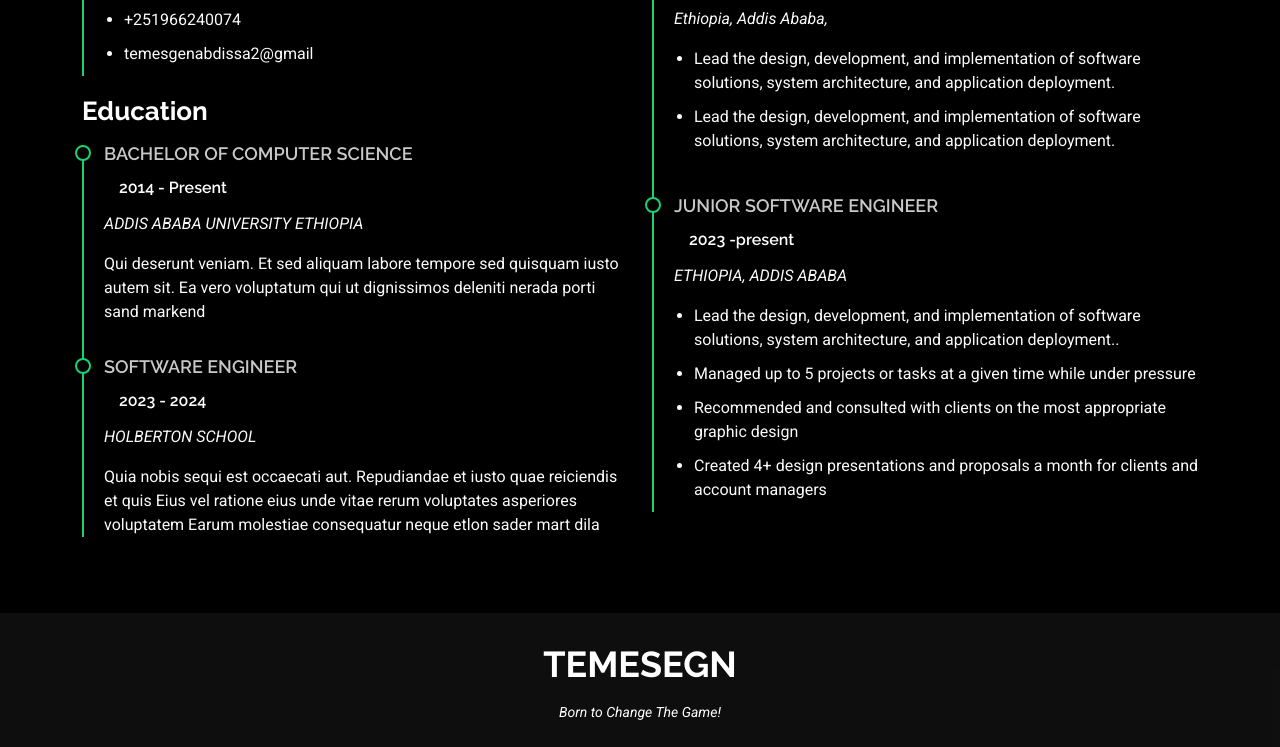
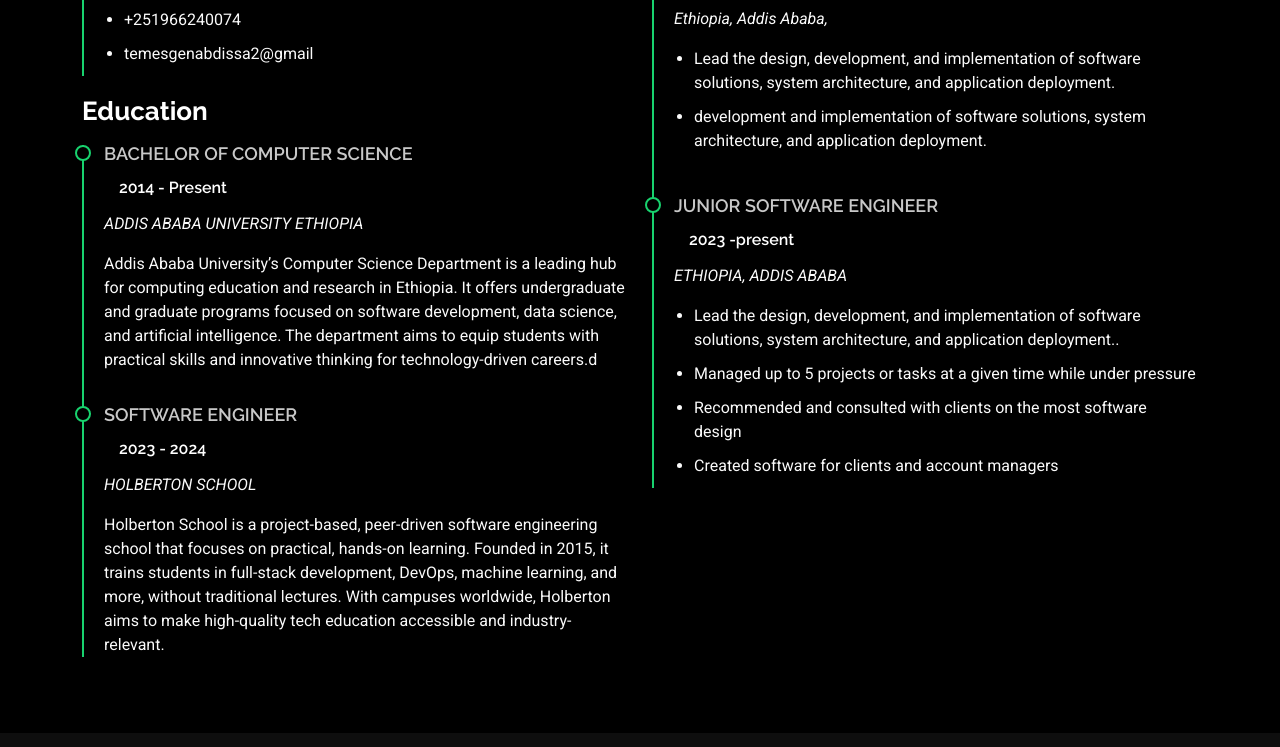
Before and after one commit to TEMESGENABDISSA/Evangadi_portfolio, a plain HTML site: page Personal/resume.html in a window 1280 px wide. Shown: the part 604-1351 px from the top of the page. Drawn offline with Linux system fonts and the light colour scheme.

Commit message:
evangadi- portfolio

```diff
--- a/Personal/resume.html
+++ b/Personal/resume.html
@@ -104,14 +104,14 @@
               <h4>BACHELOR OF COMPUTER SCIENCE </h4>
               <h5>2014 - Present</h5>
               <p><em>ADDIS ABABA UNIVERSITY ETHIOPIA </em></p>
-              <p>Qui deserunt veniam. Et sed aliquam labore tempore sed quisquam iusto autem sit. Ea vero voluptatum qui ut dignissimos deleniti nerada porti sand markend</p>
+              <p>Addis Ababa University’s Computer Science Department is a leading hub for computing education and research in Ethiopia. It offers undergraduate and graduate programs focused on software development, data science, and artificial intelligence. The department aims to equip students with practical skills and innovative thinking for technology-driven careers.d</p>
             </div><!-- Edn Resume Item -->
 
             <div class="resume-item">
               <h4>SOFTWARE Engineer</h4>
               <h5>2023 - 2024</h5>
               <p><em>HOLBERTON SCHOOL</em></p>
-              <p>Quia nobis sequi est occaecati aut. Repudiandae et iusto quae reiciendis et quis Eius vel ratione eius unde vitae rerum voluptates asperiores voluptatem Earum molestiae consequatur neque etlon sader mart dila</p>
+              <p>Holberton School is a project-based, peer-driven software engineering school that focuses on practical, hands-on learning. Founded in 2015, it trains students in full-stack development, DevOps, machine learning, and more, without traditional lectures. With campuses worldwide, Holberton aims to make high-quality tech education accessible and industry-relevant.</p>
             </div><!-- Edn Resume Item -->
 
           </div>
@@ -125,7 +125,7 @@
               <ul>
                 <li>Lead the design, development, and implementation of software solutions, system architecture, and application deployment.</li>
 
-                <li>Lead the design, development, and implementation of software solutions, system architecture, and application deployment.</li>
+                <li>development and implementation of software solutions, system architecture, and application deployment.</li>
 
               </ul>
             </div><!-- Edn Resume Item -->
@@ -137,8 +137,8 @@
               <ul>
                 <li>Lead the design, development, and implementation of software solutions, system architecture, and application deployment..</li>
                 <li>Managed up to 5 projects or tasks at a given time while under pressure</li>
-                <li>Recommended and consulted with clients on the most appropriate graphic design</li>
-                <li>Created 4+ design presentations and proposals a month for clients and account managers</li>
+                <li>Recommended and consulted with clients on the most  software design</li>
+                <li>Created  software for clients and account managers</li>
               </ul>
             </div><!-- Edn Resume Item -->
 
```
